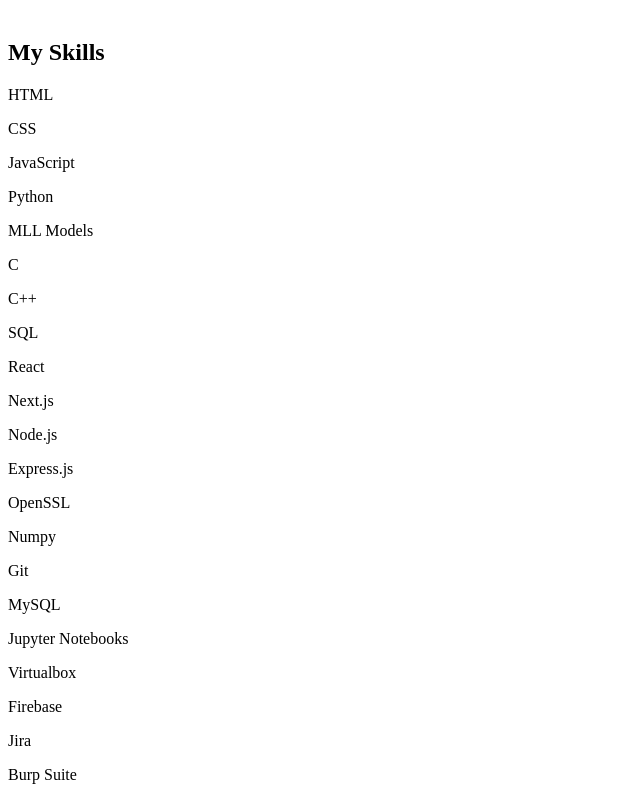
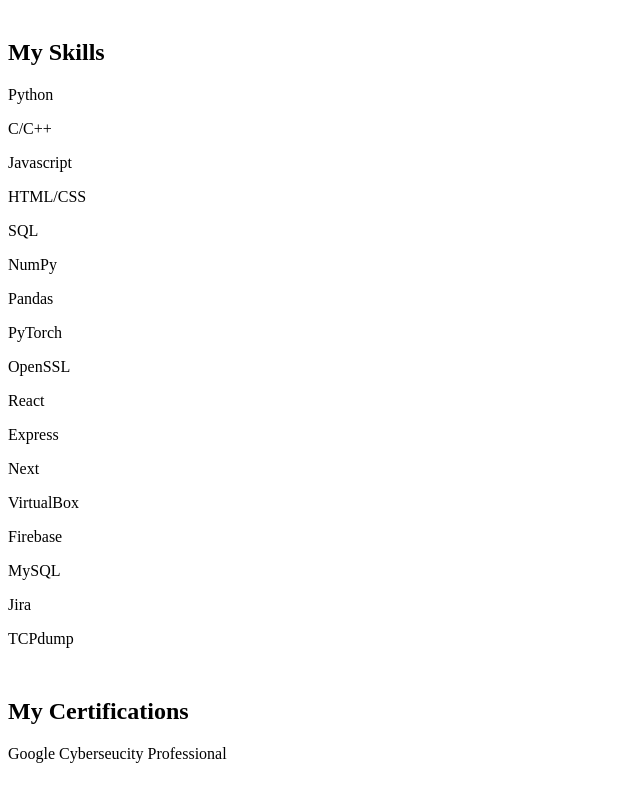
Before and after one commit to MarkusCDev/Current-Portfolio, a Next.js app: page / in a window 1280 px wide. Shown: the part 940-1726 px from the top of the page, without its empty margins (0-640 px from the left). Built offline with nearby package versions, Linux system fonts and the light colour scheme.

Commit message:
small touches

```diff
--- a/components/AboutSection.tsx
+++ b/components/AboutSection.tsx
@@ -3,31 +3,28 @@
 import resumeImg from "../public/resume.png"
 
 const skills = [
-  { skill: "HTML" },
-  { skill: "CSS" },
-  { skill: "JavaScript" },
   { skill: "Python" },
-  { skill: "MLL Models" },
-  { skill: "C" },
-  { skill: "C++" },
+  { skill: "C/C++" },
+  { skill: "Javascript" },
+  { skill: "HTML/CSS" },
   { skill: "SQL" },
+  { skill: "NumPy" },
+  { skill: "Pandas" },
+  { skill: "PyTorch" },
+  { skill: "OpenSSL" },
   { skill: "React" },
-  { skill: "Next.js" },
-  { skill: "Node.js" },
-  { skill: "Express.js" },
-  { skill: "OpenSSL" },
-  { skill: "Numpy" },
-  { skill: "Git" },
+  { skill: "Express" },
+  { skill: "Next" },
+  { skill: "VirtualBox" },
+  { skill: "Firebase" },
   { skill: "MySQL" },
-  { skill: "Jupyter Notebooks" },
-  { skill: "Virtualbox" },
-  { skill: "Firebase" },
   { skill: "Jira" },
-  { skill: "Burp Suite" },
+  { skill: "TCPdump" },
 ];
 
 const certs = [
-  { cert: "Security+" },
+  { cert: "Google Cyberseucity Professional" },
+  // { cert: "Security+" },
 ];
 
 const AboutSection = () => {
@@ -45,11 +42,11 @@
               Get to know me!
             </h1>
             <p>
-              Hi, my name is Markus and I am a{" "}
+              I am a{" "}
               <span className="font-bold">{"highly ambitious"}</span>,
               <span className="font-bold">{" self-motivated"}</span>, and
               <span className="font-bold">{" driven"}</span> software engineer
-              based in Brooklyn, NY. Currently pursing a BS in Computer Science
+              based in New York City. Currently pursing a BS in Computer Science
               at City College Grove School of Engineering, anticipated May 2024.
               My hobbies and interests include programming, fishing, chess, and
               creating art.
@@ -78,7 +75,7 @@
                 );
               })}
             </div>
-            {/* <h1 className="text-2xl font-bold mb-6" style={{marginTop: "50px"}}>My Certifications</h1>
+            <h1 className="text-2xl font-bold mb-6" style={{marginTop: "50px"}}>My Certifications</h1>
             <div className="flex flex-wrap flex-row justify-center z-10 md:justify-start">
               {certs.map((item, idx) => {
                 return (
@@ -90,7 +87,7 @@
                   </p>
                 );
               })}
-            </div> */}
+            </div>
           </div>
         </div>
       </div>
--- a/components/ProjectsSection.tsx
+++ b/components/ProjectsSection.tsx
@@ -68,12 +68,12 @@
                           className="hover:-translate-y-1 transition-transform cursor-pointer"
                         />
                       </Link>
-                      <Link href={project.link} target="_blank">
+                      {/* <Link href={project.link} target="_blank">
                         <BsArrowUpRightSquare
                           size={30}
                           className="hover:-translate-y-1 transition-transform cursor-pointer"
                         />
-                      </Link>
+                      </Link> */}
                     </div>
                   </div>
                 </div>
```
Also changed, not shown: components/Navbar.tsx (+28 -5 lines), public/resume.png, 1 other file (tests, documents, lock files or other folders).
